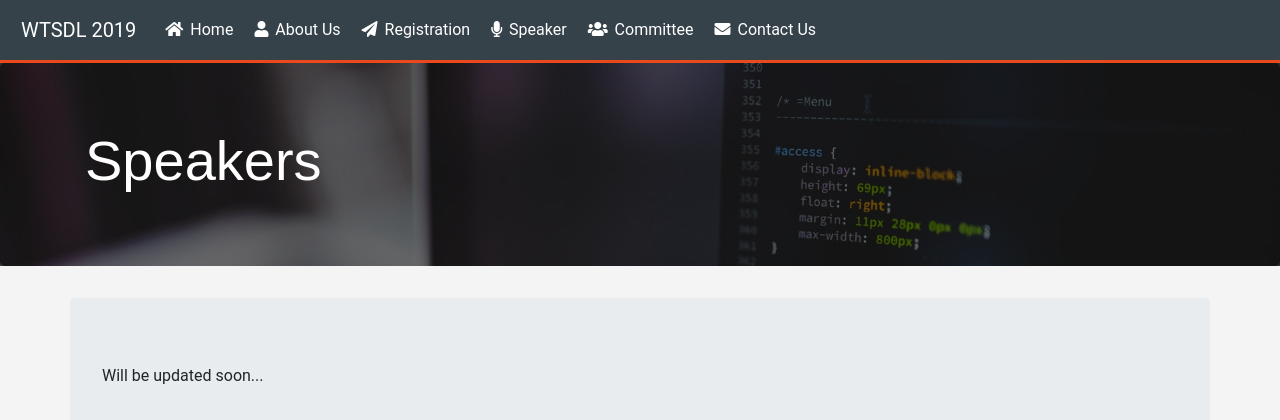
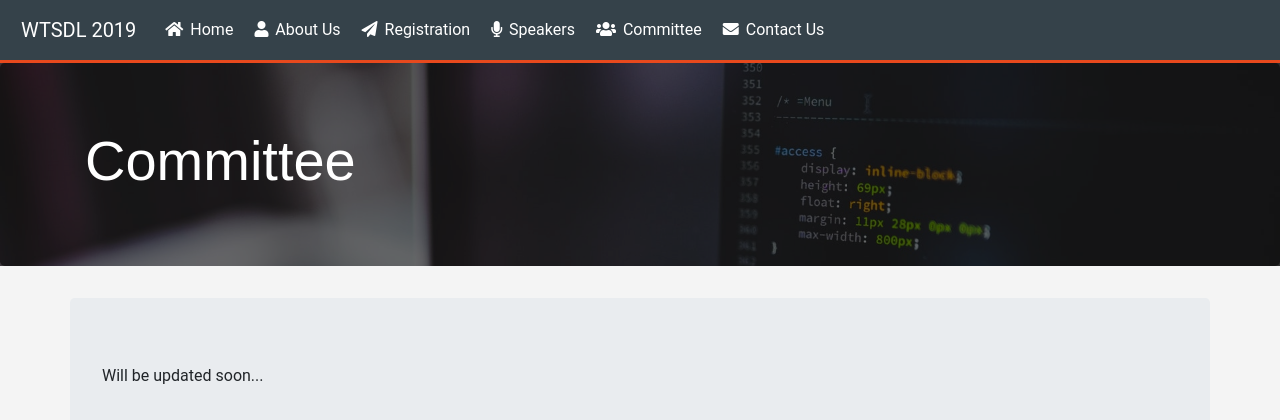
Before and after one commit to latexworkshopsmit/latexworkshopsmit.github.io, a plain HTML site: page committee.html in a window 1280 px wide. Drawn offline with nearby package versions, Linux system fonts and the light colour scheme.

Commit message:
Minor Corrections

```diff
--- a/committee.html
+++ b/committee.html
@@ -30,15 +30,10 @@
   <body>
     <div id="header_section"></div>
 
-
-
-
 <section id="speakers"  class="banner clearfix">
 <div class="jumbotron">
     <div class="container">
-        <h1> Speakers </h1>
-
-
+        <h1> Committee </h1>
     </div>
 </div>
 
--- a/inc/nav.html
+++ b/inc/nav.html
@@ -17,7 +17,7 @@
                       <a class="nav-link" href="/registration.html"><i class="fa fa-paper-plane"></i> Registration</a>
                     </li>
                     <li class="nav-item">
-                      <a class="nav-link" href="/speakers.html"><i class="fa fa-microphone"></i> Speaker</a>
+                      <a class="nav-link" href="/speakers.html"><i class="fa fa-microphone"></i> Speakers</a>
                     </li>
                     <li class="nav-item">
                             <a class="nav-link" href="/committee.html"><i class="fa fa-users"></i> Committee</a>
```
